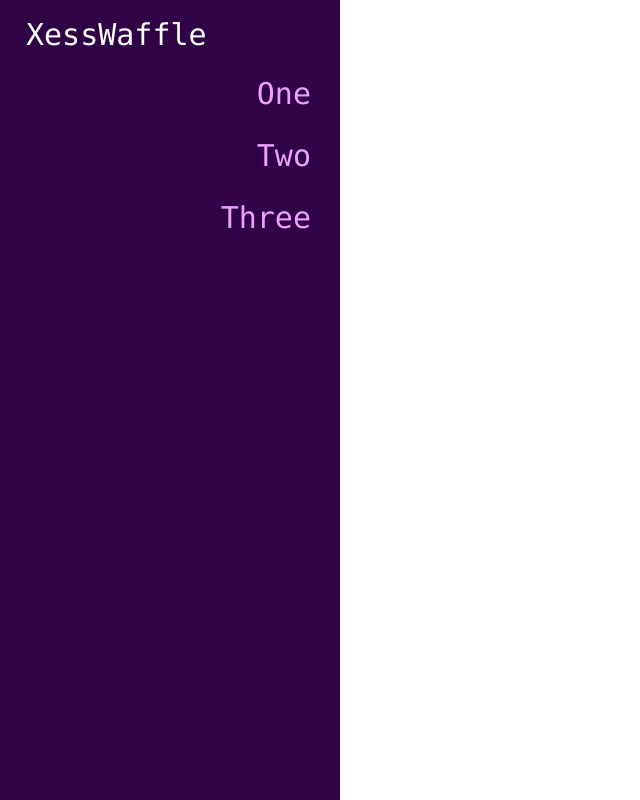
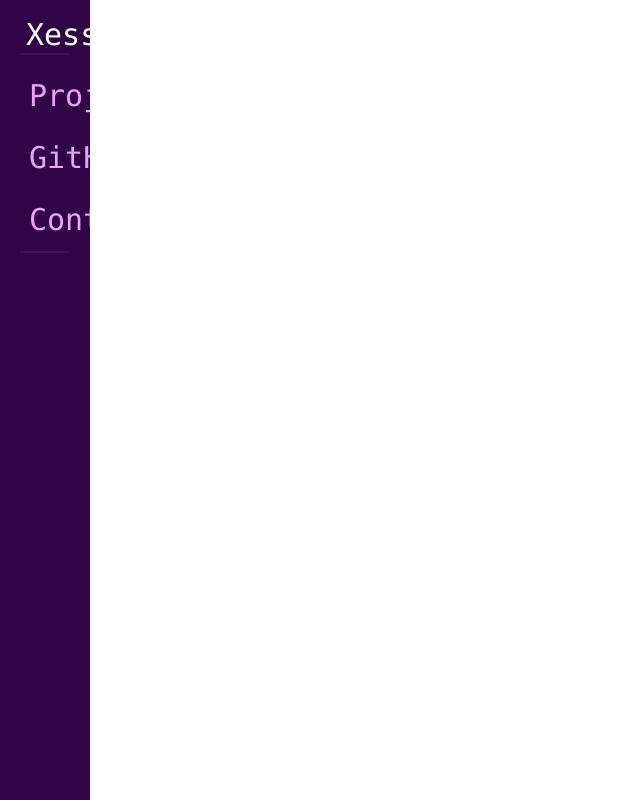
Before and after one commit to XessWaffle/XessWaffle.github.io, a Vue app: page / in a window 1280 px wide. Shown: the whole page, without its empty margins (0-640 px from the left). Built offline with nearby package versions, Linux system fonts and the light colour scheme.

Commit message:
Update Sidebar and Button Animations

```diff
--- a/src/App.vue
+++ b/src/App.vue
@@ -16,7 +16,7 @@ export default {
   data(){
     return{
       menu: {
-        menuItems : ["One", "Two", "Three"],
+        menuItems : ["Projects", "GitHub", "Contact"],
         menuKey: 0
       }
 
--- a/src/components/HelloWorld.vue
+++ /dev/null
@@ -1,58 +0,0 @@
-<template>
-  <div class="hello">
-    <h1>{{ msg }}</h1>
-    <p>
-      For a guide and recipes on how to configure / customize this project,<br>
-      check out the
-      <a href="https://cli.vuejs.org" target="_blank" rel="noopener">vue-cli documentation</a>.
-    </p>
-    <h3>Installed CLI Plugins</h3>
-    <ul>
-      <li><a href="https://github.com/vuejs/vue-cli/tree/dev/packages/%40vue/cli-plugin-babel" target="_blank" rel="noopener">babel</a></li>
-      <li><a href="https://github.com/vuejs/vue-cli/tree/dev/packages/%40vue/cli-plugin-eslint" target="_blank" rel="noopener">eslint</a></li>
-    </ul>
-    <h3>Essential Links</h3>
-    <ul>
-      <li><a href="https://vuejs.org" target="_blank" rel="noopener">Core Docs</a></li>
-      <li><a href="https://forum.vuejs.org" target="_blank" rel="noopener">Forum</a></li>
-      <li><a href="https://chat.vuejs.org" target="_blank" rel="noopener">Community Chat</a></li>
-      <li><a href="https://twitter.com/vuejs" target="_blank" rel="noopener">Twitter</a></li>
-      <li><a href="https://news.vuejs.org" target="_blank" rel="noopener">News</a></li>
-    </ul>
-    <h3>Ecosystem</h3>
-    <ul>
-      <li><a href="https://router.vuejs.org" target="_blank" rel="noopener">vue-router</a></li>
-      <li><a href="https://vuex.vuejs.org" target="_blank" rel="noopener">vuex</a></li>
-      <li><a href="https://github.com/vuejs/vue-devtools#vue-devtools" target="_blank" rel="noopener">vue-devtools</a></li>
-      <li><a href="https://vue-loader.vuejs.org" target="_blank" rel="noopener">vue-loader</a></li>
-      <li><a href="https://github.com/vuejs/awesome-vue" target="_blank" rel="noopener">awesome-vue</a></li>
-    </ul>
-  </div>
-</template>
-
-<script>
-export default {
-  name: 'HelloWorld',
-  props: {
-    msg: String
-  }
-}
-</script>
-
-<!-- Add "scoped" attribute to limit CSS to this component only -->
-<style scoped>
-h3 {
-  margin: 40px 0 0;
-}
-ul {
-  list-style-type: none;
-  padding: 0;
-}
-li {
-  display: inline-block;
-  margin: 0 10px;
-}
-a {
-  color: #42b983;
-}
-</style>
--- a/src/components/menu/MenuItem.vue
+++ b/src/components/menu/MenuItem.vue
@@ -1,6 +1,6 @@
 <template>
     <div>
-        <button class = "menuButton" @click = "menuItemClicked">{{menuItem}}</button>
+        <button class = "menuButton" @click = "menuItemClicked">{{this.menuString}}</button>
     </div>
 </template>
 
@@ -10,12 +10,37 @@
 export default {
     name: "MenuItem",
     props:{
+        active: Boolean,
         menuItem: String
     },
 
     data(){
         return{
+            menuString: this.active ? this.menuItem : this.menuItem.charAt(0)
+        }
+    },
 
+    watch: {
+        active: function() { // watch it
+            if(this.active){
+                this.menuString = this.menuItem
+
+                let elements = document.getElementsByClassName("menuButton");
+
+                for (let i = 0; i < elements.length; i++) {
+                    elements[i].style.textAlign = "right"
+                }
+
+            } else {
+                this.menuString = this.menuItem.charAt(0);
+
+                let elements = document.getElementsByClassName("menuButton");
+
+                for (let i = 0; i < elements.length; i++) {
+                    elements[i].style.textAlign = "center"
+                }
+
+            }
         }
     },
 
@@ -45,6 +70,8 @@ export default {
         border: 3px solid #00000000;
         color: #eca1ff;
         background: none;
+
+        transition: 0.75s;
     }
 
     .menuButton:hover{
--- a/src/components/menu/Sidebar.vue
+++ b/src/components/menu/Sidebar.vue
@@ -1,11 +1,10 @@
 <template>
-    <div class = "sidebar-panel">
+    <div class = "sidebar-panel" @mouseenter = "hover" @mouseleave = "hover">
 
-        <button id = "name">{{this.name}}</button>
-
+        <button id = "name">{{this.active ? "XessWaffle": "XE"}}</button>
         <ul id = "menuHolder">
             <li v-for = "(item, index) in menuItems" v-bind:key = "index">
-                <menu-item v-bind:menuItem = "item" />
+                <menu-item v-bind:key = "itemKey" v-bind:active = "this.active" v-bind:menuItem = "item" />
             </li>
         </ul>
     </div>
@@ -22,17 +21,26 @@ export default {
 
     data(){
         return{
-            name: "XessWaffle"
+            active: false,
+            itemKey: 0
         }
     },
 
     props: {
         menuItems: Array
+    },
+
+    methods:{
+        hover: function(){
+            this.active = !this.active;
+        }
     }
 }
 </script>
 
 <style scoped>
+
+
     #name{
         color: #ffffff;
 
@@ -46,7 +54,7 @@ export default {
 
         text-align: Left;
 
-        transition: 30px;
+        transition: 0.75s;
 
         width: 100%;
     }
@@ -62,6 +70,10 @@ export default {
         margin: 0px;
         padding-left: 0px;
         padding-right: 0px;
+        padding-bottom:10px;
+        padding-top:0px;
+        border-top: 2px solid #3d1253;
+        border-bottom: 2px solid #3d1253;
 
         width: 100%;
 
@@ -76,6 +88,12 @@ export default {
         height: 100vh;
         z-index: 999;
         padding: 1rem 20px 2rem 20px;
+        width: 50px;
+        transition: 0.75s;
+    }
+
+    .sidebar-panel:hover{
         width: 300px;
+        transition:0.7s;
     }
 </style>
```
